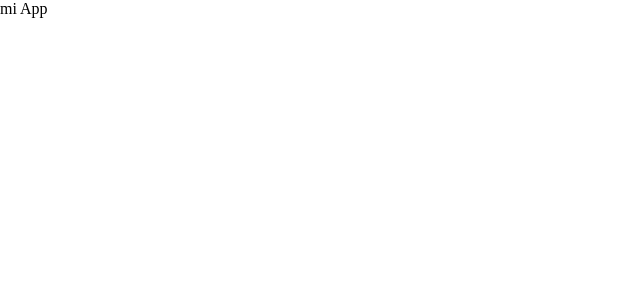
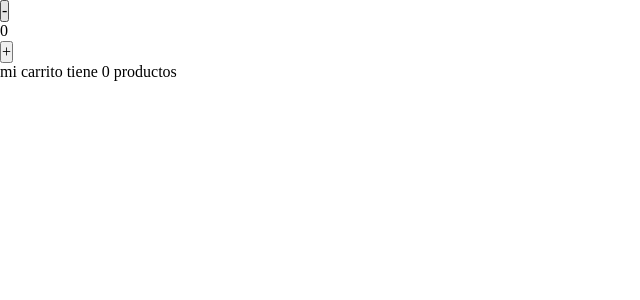
Before and after one commit to ramonsebastianluna/Ecommerce-Product-Page-FEM, a React (Vite) app: page / in a window 1280 px wide. Shown: the top 300 px of the page, without its empty margins (0-640 px from the left). Built offline with nearby package versions, Linux system fonts and the light colour scheme.

Commit message:
feat(component): Amount context created

```diff
--- a/src/App.jsx
+++ b/src/App.jsx
@@ -1,11 +1,15 @@
+import ProductsContextComponent from './components/ProductsContextComponent';
+import Amount from './components/Amount';
+import Cart from './components/Cart';
 import './sass/main.scss'
 
 
 function App() {
   return (
-    <>
-      <div>mi App</div>
-    </>
+    <ProductsContextComponent>
+        <Amount />
+        <Cart />
+    </ProductsContextComponent>
   )
 }
 
--- /dev/null
+++ b/src/components/Amount.jsx
@@ -0,0 +1,17 @@
+import { useContext } from "react";
+import { productsContext } from "../contexts/productsContext";
+
+const Amount = () => {
+
+    const {itemsCart, increaseItemCart, decreaseItemCart} = useContext(productsContext);
+
+    return (
+        <>
+            <button onClick={decreaseItemCart}>-</button>
+            <div>{itemsCart}</div>
+            <button onClick={increaseItemCart}>+</button>
+        </>
+    )
+}
+
+export default Amount;
--- /dev/null
+++ b/src/components/Cart.jsx
@@ -0,0 +1,14 @@
+import { useContext } from "react";
+import { productsContext } from "../contexts/productsContext";
+
+const Cart = () => {
+    const { itemsCart } = useContext(productsContext);
+
+    return (
+        <>
+            <div>mi carrito tiene {itemsCart} productos</div>
+        </>
+    )
+}
+
+export default Cart;
--- /dev/null
+++ b/src/components/ProductsContextComponent.jsx
@@ -0,0 +1,26 @@
+import { productsContext } from "../contexts/productsContext";
+import { useState } from "react";
+
+const ProductsContextComponent = ({children}) => {
+    const [itemsCart, setItemsCart] = useState(0)
+
+    const increaseItemCart = () => {
+        setItemsCart(prev => prev + 1)
+    }
+
+    const decreaseItemCart = () => {
+        itemsCart !== 0 && setItemsCart(prev => prev - 1)
+    }
+
+    const products = [0,1,2,3,4,5];
+
+
+
+    return (
+        <productsContext.Provider value={{products, itemsCart, increaseItemCart, decreaseItemCart}}>
+            {children}
+        </productsContext.Provider>
+    )
+}
+
+export default ProductsContextComponent;
--- /dev/null
+++ b/src/contexts/productsContext.js
@@ -0,0 +1,2 @@
+import { createContext } from "react";
+export const productsContext = createContext();
```
